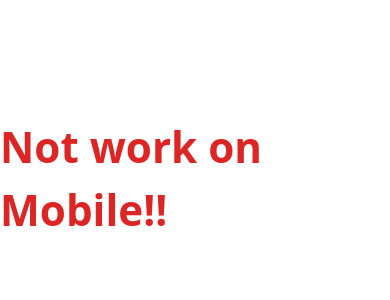
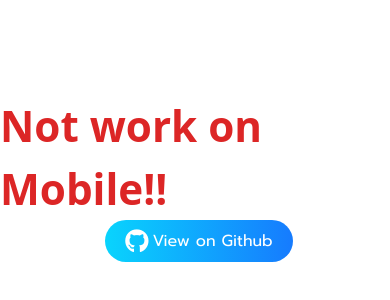
Before and after one commit to kang49/bilibili-story-frontend, a Nuxt app: page /playground in a window 390 px wide. Shown: the part 244-544 px from the top of the page. Built offline with nearby package versions, Linux system fonts and the light colour scheme.

Commit message:
(UI): Add github btn on mobile version

```diff
--- a/components/MobileNotwork.vue
+++ b/components/MobileNotwork.vue
@@ -1,7 +1,15 @@
 <template>
     <div class="h-screen flex justify-center items-center lg:hidden">
-        <div class="text-[5vh] text-red-600 font-bold">
-            Not work on Mobile!!
+        <div>
+            <div class="text-[5vh] text-red-600 font-bold">
+                Not work on Mobile!!
+            </div>
+            <a class="flex justify-center" href="https://github.com/kang49/bilibili-story-sharing">
+                <div
+                    class="bg-gradient-to-r from-[#09D4FD] to-[#167BFE] rounded-[40px] p-[5px] px-5 w-fit text-white transition-all duration-200 hover:scale-[102%] ml-2">
+                    <h4 class="flex items-center"><i class="fab fa-github text-2xl mr-1"></i> View on Github</h4>
+                </div>
+            </a>
         </div>
     </div>
 </template>
--- a/nuxt.config.ts
+++ b/nuxt.config.ts
@@ -15,7 +15,7 @@ export default defineNuxtConfig({
   app: {
     head: {
       charset: 'utf-16',
-      viewport: 'width=500, initial-scale=1',
+      viewport: 'width=device-width, initial-scale=1, maximum-scale=1.0, user-scalable=no',
       link: [
         { rel: 'stylesheet', href: 'https://pro.fontawesome.com/releases/v5.15.0/css/all.css' },
       ],
```
